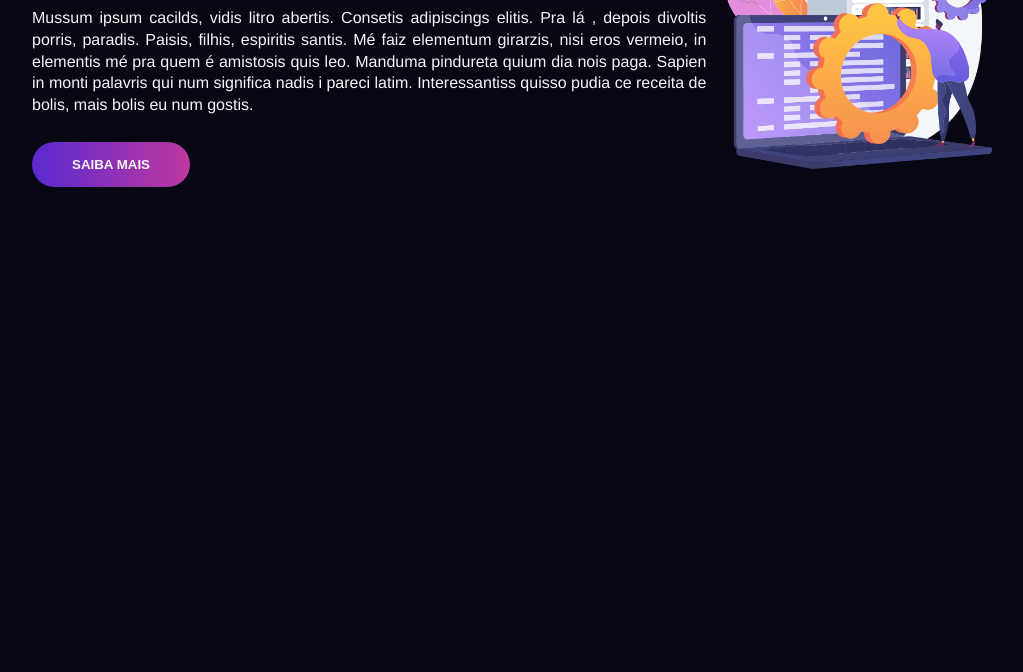
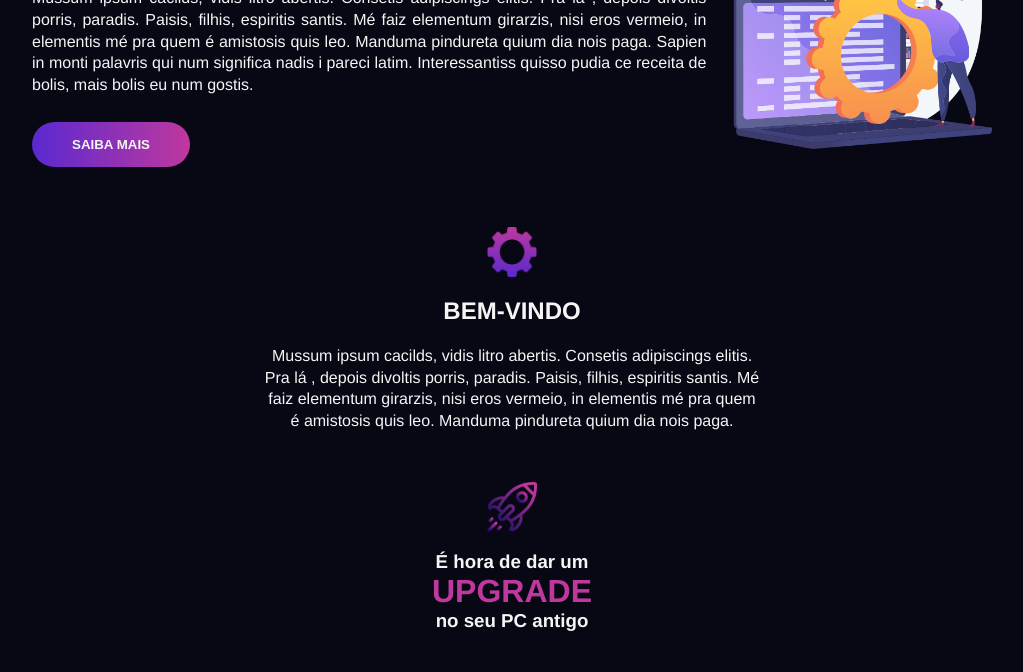
Before and after one commit to Igor-Maceno/JC-Informatica, a plain HTML site: page index.html in a window 1280 px wide. Shown: the part 338-1010 px from the top of the page, without its empty margins (128-1151 px from the left). Before the commit the page ends 800 px from the top, so only its background shows below. Drawn offline with Linux system fonts and the light colour scheme.

Commit message:
Welcome Section
Elaboração da seção welcome.

```diff
--- a/css/style.css
+++ b/css/style.css
@@ -98,7 +98,7 @@ img{
 	max-width: 960px;
 	margin: 0 auto;
 	flex-wrap: wrap;
-	padding: 50px 0;
+	padding: 40px 0;
 }
 .menu__logo{
 	margin: 10px;
@@ -145,3 +145,30 @@ img{
 }
 
 /**********************************/
+
+/**********************************/
+/* 4. Bem-vindo
+/**********************************/
+.welcome{
+	max-width: 960px;
+	margin: 40px auto;
+	text-align: center;
+}
+.welcome-c__img{
+	margin: 50px auto 0 auto;
+	height: 50px;
+}
+.welcome-c__upgrade span{
+	color: var(--clr-pink-dark);
+	font-size: 32px;
+}
+.welcome-c__text p{
+	max-width: 500px;
+	margin: 0 auto;
+}
+
+/**********************************/
+
+/**********************************/
+/* 5. Serviços
+/**********************************/
--- a/index.html
+++ b/index.html
@@ -43,6 +43,29 @@
             </div>
         </div>
     </header>
+    <section class="welcome">
+        <div class="welcome-c">
+            <div>
+                <img class="welcome-c__img" src="img/engrenagem.png" alt="">
+            </div>
+            <div>
+                <h1>BEM-VINDO</h1>
+            </div>
+            <div class="welcome-c__text">
+                <p>Mussum ipsum cacilds, vidis litro abertis. Consetis adipiscings elitis. Pra lá ,
+                    depois divoltis porris, paradis. Paisis, filhis, espiritis santis. Mé faiz elementum
+                    girarzis, nisi eros vermeio, in elementis mé pra quem é amistosis quis leo.
+                    Manduma pindureta quium dia nois paga.</p>
+            </div>
+            <div>
+                <img class="welcome-c__img" src="img/rocket.png" alt="">
+            </div>
+            <div class="welcome-c__upgrade">
+                <h3>É hora de dar um <br> <span>UPGRADE</span> <br> no seu PC antigo</h3>
+            </div>
+
+        </div>
+    </section>
 
     <script src="/js/script.js"></script>
 </body>
```
Also changed, not shown: img/engrenagem.png (added), img/rocket.png (added).
